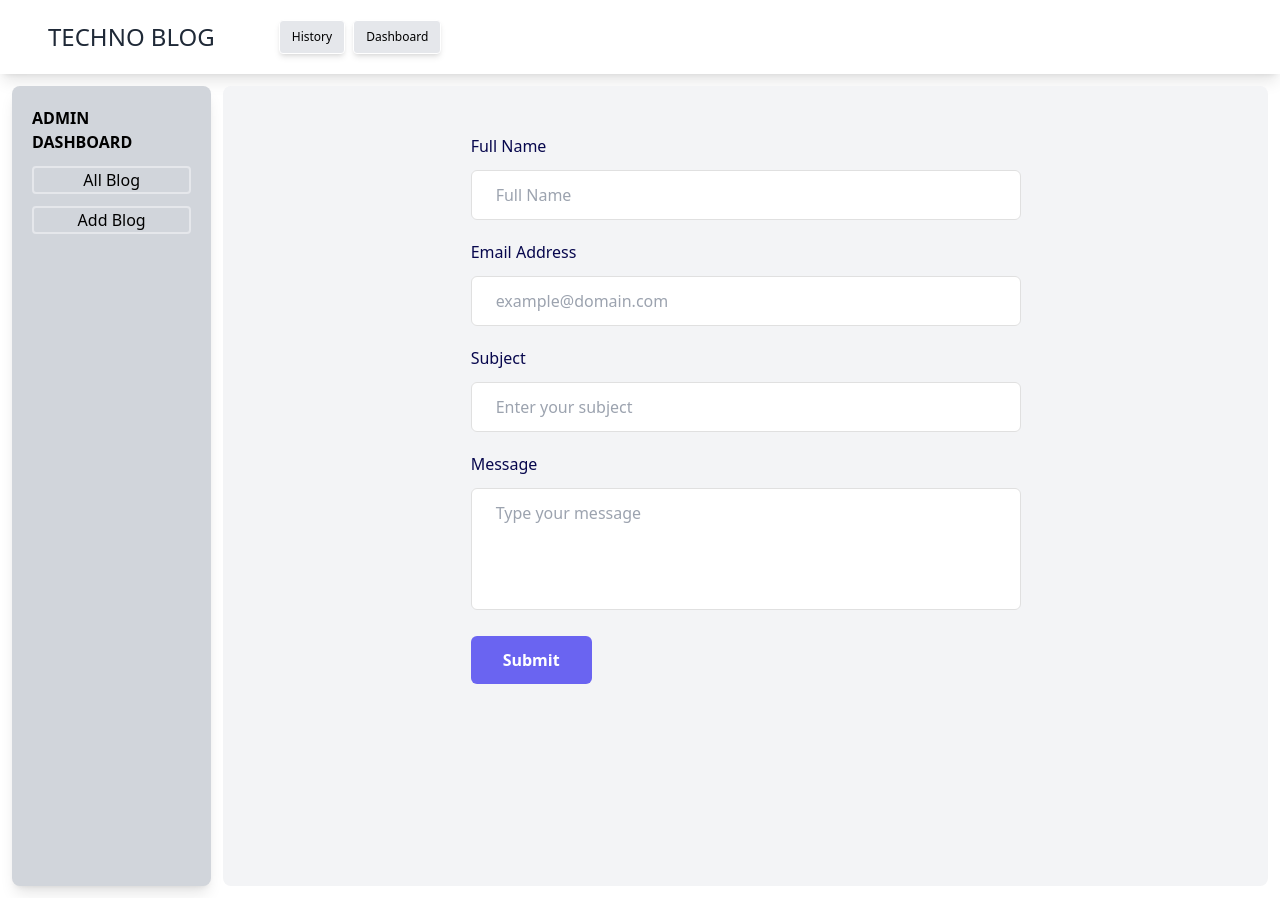
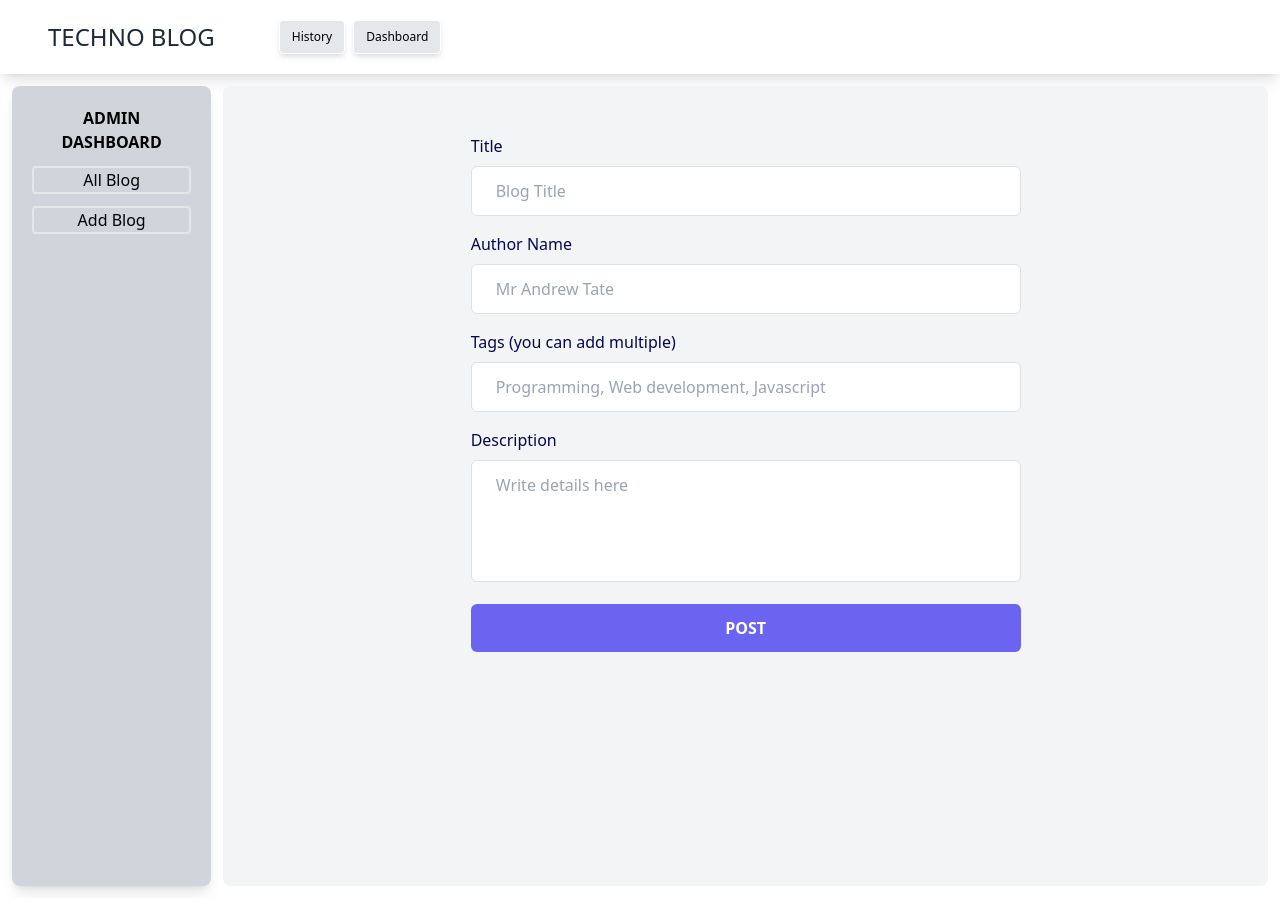
Before and after one commit to Fahadmohammad1/blog-site-redux, a React (Create React App) app: page /dashboard/add-blog in a window 1280 px wide. Built offline with nearby package versions, Linux system fonts and the light colour scheme.

Commit message:
got data from hook-form

```diff
--- a/src/layout/Dashboard/Sidebar.js
+++ b/src/layout/Dashboard/Sidebar.js
@@ -5,7 +5,7 @@ const Sidebar = () => {
   return (
     <div className="col-span-2 bg-gray-300 shadow-lg h-screen p-5 rounded-lg">
       <ul className="flex gap-3  flex-col h-full">
-        <li className="font-bold uppercase">Admin Dashboard</li>
+        <li className="font-bold uppercase text-center">Admin Dashboard</li>
         <li className="border-2 text-center rounded">
           <Link to="/dashboard">All Blog</Link>
         </li>
--- a/src/pages/Dashboard/AddBlog.js
+++ b/src/pages/Dashboard/AddBlog.js
@@ -1,75 +1,99 @@
 import React from "react";
+import { useForm } from "react-hook-form";
 
 const AddBlog = () => {
+  const {
+    register,
+    handleSubmit,
+    reset,
+    formState: { errors },
+  } = useForm();
+  const onSubmit = (data) => {
+    reset();
+    console.log(data);
+  };
+
+  const date = new Date();
+
   return (
     <div>
       <div class="flex items-center justify-center p-12">
         <div class="mx-auto w-full max-w-[550px]">
-          <form action="https://formbold.com/s/FORM_ID" method="POST">
-            <div class="mb-5">
+          <form onSubmit={handleSubmit(onSubmit)}>
+            <div class="mb-4">
               <label
-                for="name"
-                class="mb-3 block text-base font-medium text-[#07074D]"
+                for="title"
+                class="mb-2 block text-base font-medium text-[#07074D]"
               >
-                Full Name
+                Title
               </label>
               <input
+                {...register("title")}
                 type="text"
-                name="name"
-                id="name"
-                placeholder="Full Name"
+                name="title"
+                id="title"
+                required
+                placeholder="Blog Title"
                 class="w-full rounded-md border border-[#e0e0e0] bg-white py-3 px-6 text-base font-medium text-[#6B7280] outline-none focus:border-[#6A64F1] focus:shadow-md"
               />
             </div>
-            <div class="mb-5">
+            <div class="mb-4">
               <label
-                for="email"
-                class="mb-3 block text-base font-medium text-[#07074D]"
+                for="authorName"
+                class="mb-2 block text-base font-medium text-[#07074D]"
               >
-                Email Address
+                Author Name
               </label>
               <input
-                type="email"
-                name="email"
-                id="email"
-                placeholder="example@domain.com"
+                {...register("authorName")}
+                type="text"
+                name="authorName"
+                id="authorName"
+                required
+                placeholder="Mr Andrew Tate"
                 class="w-full rounded-md border border-[#e0e0e0] bg-white py-3 px-6 text-base font-medium text-[#6B7280] outline-none focus:border-[#6A64F1] focus:shadow-md"
               />
             </div>
-            <div class="mb-5">
+            <div class="mb-4">
               <label
-                for="subject"
-                class="mb-3 block text-base font-medium text-[#07074D]"
+                for="tags"
+                class="mb-2 block text-base font-medium text-[#07074D]"
               >
-                Subject
+                Tags (you can add multiple)
               </label>
               <input
+                {...register("tags")}
                 type="text"
-                name="subject"
-                id="subject"
-                placeholder="Enter your subject"
+                name="tags"
+                id="tags"
+                required
+                placeholder="Programming, Web development, Javascript"
                 class="w-full rounded-md border border-[#e0e0e0] bg-white py-3 px-6 text-base font-medium text-[#6B7280] outline-none focus:border-[#6A64F1] focus:shadow-md"
               />
             </div>
-            <div class="mb-5">
+            <div class="mb-4">
               <label
-                for="message"
-                class="mb-3 block text-base font-medium text-[#07074D]"
+                for="description"
+                class="mb-2 block text-base font-medium text-[#07074D]"
               >
-                Message
+                Description
               </label>
               <textarea
+                {...register("description")}
                 rows="4"
-                name="message"
-                id="message"
-                placeholder="Type your message"
+                name="description"
+                id="description"
+                required
+                placeholder="Write details here"
                 class="w-full resize-none rounded-md border border-[#e0e0e0] bg-white py-3 px-6 text-base font-medium text-[#6B7280] outline-none focus:border-[#6A64F1] focus:shadow-md"
               ></textarea>
             </div>
             <div>
-              <button class="hover:shadow-form rounded-md bg-[#6A64F1] py-3 px-8 text-base font-semibold text-white outline-none">
-                Submit
-              </button>
+              <input
+                value="POST"
+                type="submit"
+                className="hover:shadow-form rounded-md bg-[#6A64F1] py-3 px-8 text-base font-semibold text-white outline-none w-full text-center"
+              />
             </div>
           </form>
         </div>
```
